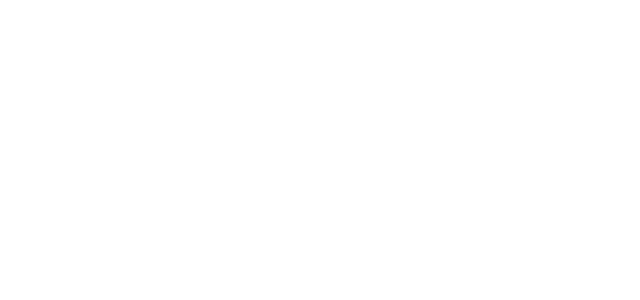
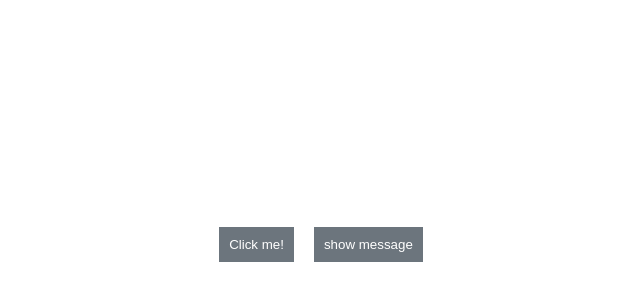
Before and after one commit to duongphamcoder/react-js-traning, a React (Create React App) app in the folder examples/: page / in a window 1280 px wide. Shown: the part 164-464 px from the top of the page, without its empty margins (319-959 px from the left). Built offline with nearby package versions, Linux system fonts and the light colour scheme.

Commit message:
Examples create button component

```diff
--- a/examples/package.json
+++ b/examples/package.json
@@ -13,6 +13,7 @@
     "react": "^18.2.0",
     "react-dom": "^18.2.0",
     "react-scripts": "5.0.1",
+    "sass": "^1.56.1",
     "typescript": "^4.9.3",
     "web-vitals": "^2.1.4"
   },
--- a/examples/src/App.tsx
+++ b/examples/src/App.tsx
@@ -1,6 +1,30 @@
+import Button from 'components/button';
+import { MouseEvent } from 'react';
+
 function App() {
+  const clickEvent = (event: MouseEvent) => {
+    console.log(event.target);
+  };
+
+  const clickShowMessage = () => {
+    alert('Ahihihi');
+  };
+
+  const styles = {
+    height: '100vh',
+    display: 'flex',
+    alignItems: 'center',
+    justifyContent: 'center',
+  };
   return (
-    <div className="App"></div>
+    <section className="app-wrapper" style={styles}>
+      <Button variant="secondary" onClick={clickEvent}>
+        Click me!
+      </Button>
+      <Button variant="secondary" onClick={clickShowMessage}>
+        show message
+      </Button>
+    </section>
   );
 }
 
--- /dev/null
+++ b/examples/src/components/button.tsx
@@ -0,0 +1,30 @@
+import { MouseEvent, ReactElement } from 'react';
+import { Children } from 'types';
+
+type Variant = 'primary' | 'secondary';
+type TypeButton = 'button' | 'submit' | 'reset';
+interface PropButton extends Children {
+  variant?: Variant;
+  type?: TypeButton;
+  disable?: boolean;
+  onClick?: (event: MouseEvent) => void;
+}
+
+function Button(props: PropButton) {
+  const variant = props.variant || 'primary';
+  const type = props.type || 'button';
+  const disable = props.disable || false;
+  const className = `btn btn-${variant}`;
+  return (
+    <button
+      type={type}
+      className={className}
+      onClick={props.onClick}
+      disabled={disable}
+    >
+      {props.children}
+    </button>
+  );
+}
+
+export default Button;
--- /dev/null
+++ b/examples/src/styles/components/button.css
@@ -0,0 +1,15 @@
+.btn {
+  border: none;
+  padding: 10px;
+  color: white;
+  cursor: pointer;
+  margin: 0 10px;
+}
+
+.btn-primary {
+  background-color: var(--bs-primary);
+}
+
+.btn-secondary {
+  background-color: var(--bs-secondary);
+}
--- /dev/null
+++ b/examples/src/styles/components/index.css
@@ -0,0 +1 @@
+@import url(./button.css);
--- /dev/null
+++ b/examples/src/styles/main.css
@@ -0,0 +1,10 @@
+/* Base styles */
+@import url(./reset.css);
+@import url(./variables.css);
+
+/* Commons styles */
+
+/* Components styles */
+@import url(./components/index.css);
+
+/* Sections styles */
--- /dev/null
+++ b/examples/src/styles/variables.css
@@ -0,0 +1,8 @@
+:root {
+  --bs-primary: #0d6efd;
+  --bs-secondary: #6c757d;
+  --bs-success: #198754;
+  --bs-info: #0dcaf0;
+  --bs-warning: #ffc107;
+  --bs-danger: #dc3545;
+}
--- /dev/null
+++ b/examples/src/types/index.ts
@@ -0,0 +1,5 @@
+import { ReactNode } from "react";
+
+export interface Children {
+    children: ReactNode;
+};
--- a/examples/tsconfig.json
+++ b/examples/tsconfig.json
@@ -1,5 +1,6 @@
 {
   "compilerOptions": {
+    "baseUrl": "src",
     "target": "es5",
     "lib": [
       "dom",
```
Also changed, not shown: examples/src/index.tsx (+5 -4 lines), examples/.prettierrc.json (added), examples/src/styles/reset.css (added), 1 other file (tests, documents, lock files or other folders).
